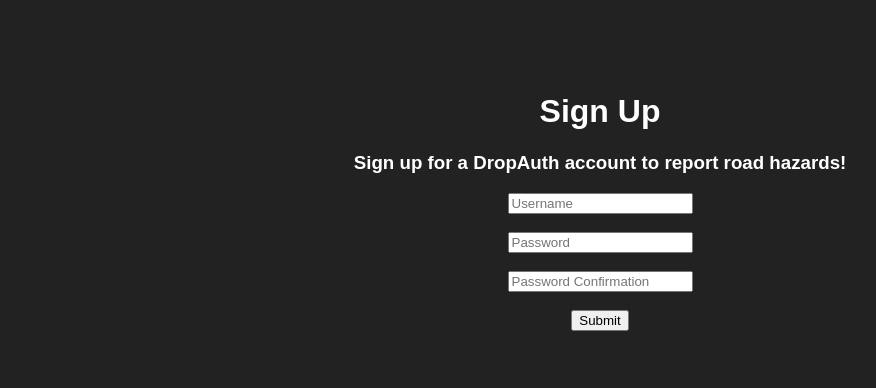
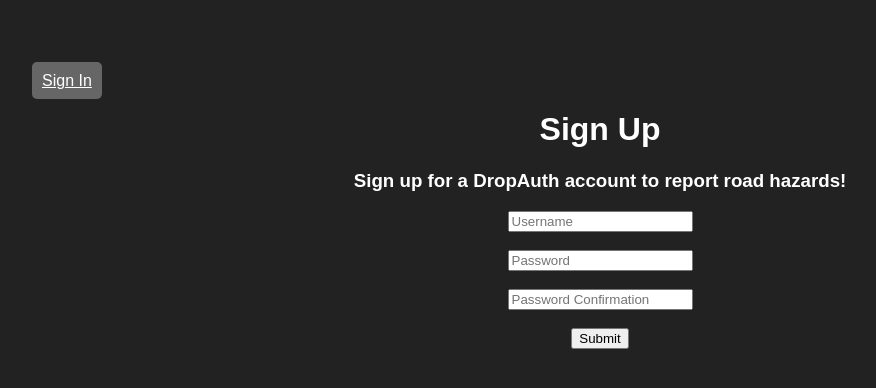
Before and after one commit to connervieira/DropAuth, a PHP site: page /signup.php in a window 1280 px wide. Shown: the top 388 px of the page, without its empty margins (40-916 px from the left). Run offline with PHP 8.4, Linux system fonts and the light colour scheme; data that the repository does not hold is empty.

Commit message:
Added links to quickly switch between login pages

```diff
--- a/signin.php
+++ b/signin.php
@@ -46,6 +46,7 @@
 
         } else {
             echo '
+            <div style="text-align:left;"><a class="button" href="./signup.php">Sign Up</a></div>
             <h1>Sign In</h1>
             <h3>Sign in to your DropAuth account to report road hazards!</h3>
             <form method="POST">
--- a/signup.php
+++ b/signup.php
@@ -55,6 +55,7 @@
             }
         } else {
             echo '
+            <div style="text-align:left;"><a class="button" href="./signin.php">Sign In</a></div>
             <h1>Sign Up</h1>
             <h3>Sign up for a DropAuth account to report road hazards!</h3>
             <form method="POST">
--- a/stylesheets/styles.css
+++ b/stylesheets/styles.css
@@ -15,6 +15,7 @@ i {
     color: #bbbbbb;
 }
 
+
 .button {
     background: #666666;
     padding: 10px;
```
